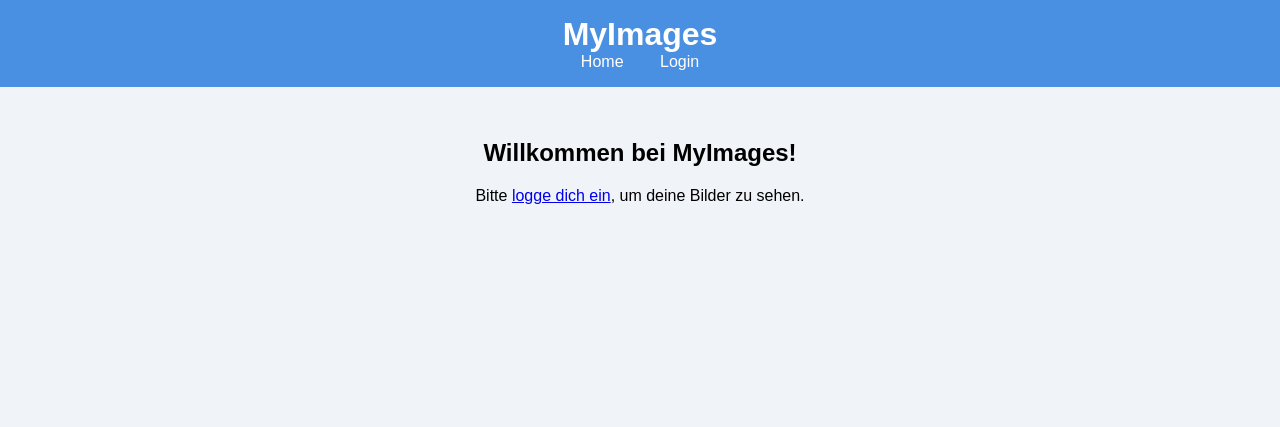
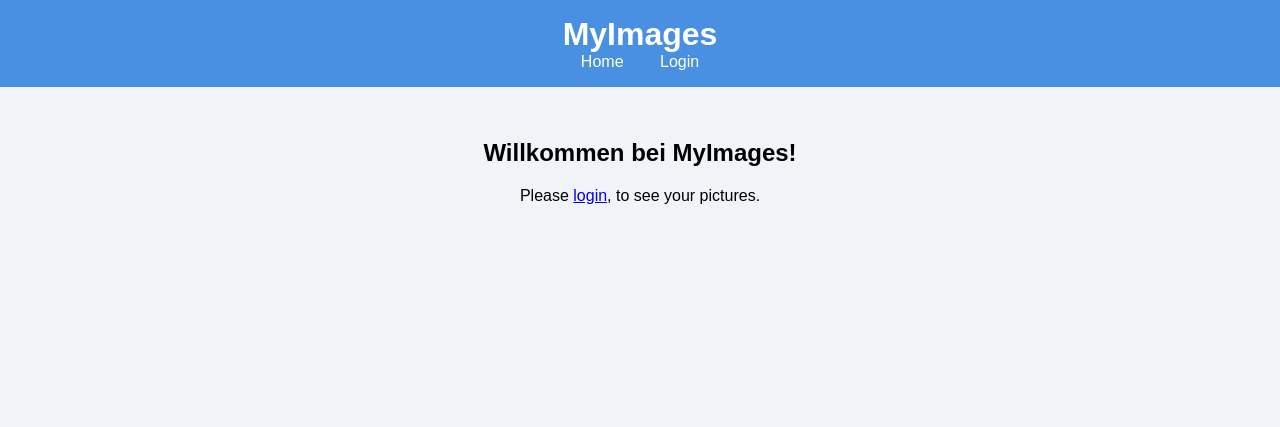
Before and after one commit to jakob-osl/sso-demo-pycroptodome, a Flask app: page / in a window 1280 px wide. Shown: the top 427 px of the page. Run offline with Flask 3, Linux system fonts and the light colour scheme.

Commit message:
change text from german to english

```diff
--- a/src/myimages/templates/home.html
+++ b/src/myimages/templates/home.html
@@ -27,7 +27,7 @@
     {% else %}
         <div class="welcome-message">
             <h2>Willkommen bei MyImages!</h2>
-            <p>Bitte <a href="{{ url_for('login') }}">logge dich ein</a>, um deine Bilder zu sehen.</p>
+            <p>Please <a href="{{ url_for('login') }}">login</a>, to see your pictures.</p>
         </div>
     {% endif %}
 {% endblock %}
```
